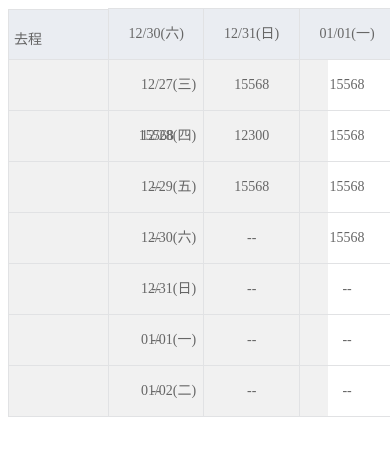
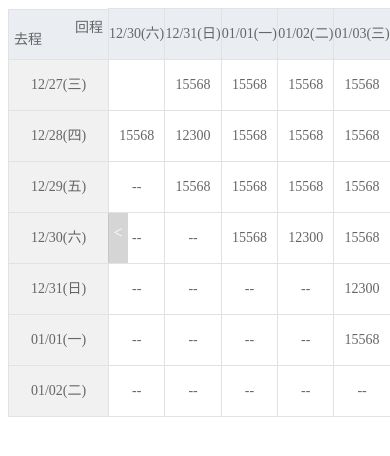
Before and after one commit to tommy19901015/LowPriceCalendarModule_React, a React (Create React App) app: page / in a window 390 px wide. Shown: the top 456 px of the page. Built offline with nearby package versions, Linux system fonts and the light colour scheme.

Commit message:
[modify] moblie css

```diff
--- a/src/Calendar.js
+++ b/src/Calendar.js
@@ -12,7 +12,8 @@ class Calendar extends React.Component {
         jsonUrl:'ticketInfo.json',
         data:[],
         moveDirection:'right',
-        moveGrid:3
+        moveGrid:3,
+        currClass:''
     }
     componentDidMount = () => {
         this.getJsonData()
@@ -86,11 +87,14 @@ class Calendar extends React.Component {
     handleCalendarGet = val => {
         this.setState({ position: val });
     };
-    clickMoveBtn = (e) => {
-        const direction = e.currentTarget.className.split("btn ")[1];
-        this.setState({ moveDirection: direction });
-        console.log(direction)
-    }
+    onPrevClick = () => {
+        // console.log("onPrevClick");
+        this.setState({ currClass: "" });
+      };
+    onNextClick = () => {
+        // console.log("onNextClick");
+        this.setState({ currClass: "transform" });
+    };
     render() {
         return (
             <div className="main_container">
@@ -99,7 +103,7 @@ class Calendar extends React.Component {
                         {this.renderLeftBlock()}
                     </div>
                 </div>
-                <div className="right_block">
+                <div className={"right_block " + this.state.currClass}>
                 <div className="div_table">
                     <div className="div_tr">
                         {this.renderRightHrader()}
@@ -112,8 +116,13 @@ class Calendar extends React.Component {
                         moveGrid={this.state.moveGrid}
                         position={this.state.position ? this.state.position : ""}
                         handleRowVal={this.handleCalendarGet}
+                        // currStyle={this.state.currClass}
                     />)}
                 </div>
+                </div>
+                <div className="btn_container">
+                     <div className="btn left" onClick={this.onPrevClick}>{'<'}</div>
+                     <div className="btn right"onClick={this.onNextClick} >{'>'}</div>
                 </div>
             </div>
             // <div className="div_table">
--- a/src/Row.js
+++ b/src/Row.js
@@ -17,7 +17,6 @@ class Row extends Component {
     // console.log(this.props.data.detail)
     return (
       <div className="div_tr">
-        {/* <div className="div_td goDate">{this.props.data.goDate}</div> */}
         {this.props.data.detail.map((obj,i) => (
           <Grid
             key={i}
--- a/src/css/calendar.css
+++ b/src/css/calendar.css
@@ -7,6 +7,7 @@ body {
 body .main_container {
   width: 768px;
   display: inline-block;
+  position: relative;
 }
 
 body .main_container .left_block {
@@ -55,7 +56,6 @@ body .main_container .left_block .div_table .div_tr .div_td.first_td .fristText:
 }
 
 body .main_container .right_block {
-  width: calc((100% - 100px));
   display: inline-block;
 }
 
@@ -89,18 +89,71 @@ body .main_container .right_block .div_table .div_tr .div_td.active {
   background-color: #f7f7f7;
 }
 
+body .main_container .btn_container {
+  display: none;
+}
+
 @media screen and (max-width: 769px) {
-  body .div_table {
-    width: 100%;
+  body .main_container {
     min-width: 320px;
   }
-  body .div_table .btn_container {
+  body .main_container .left_block {
+    width: 100px;
+    display: inline-block;
+  }
+  body .main_container .left_block .div_table {
+    display: table;
+    width: 100%;
+    border-top: 1px solid #e1e2e4;
+  }
+  body .main_container .left_block .div_table .div_tr {
+    display: table-row;
+    height: 50px;
+  }
+  body .main_container .left_block .div_table .div_tr .div_td {
+    display: table-cell;
+    border-left: 1px solid #e1e2e4;
+    border-bottom: 1px solid #e1e2e4;
+    color: #666;
+    text-align: center;
+    line-height: 50px;
+    cursor: pointer;
+  }
+  body .main_container .left_block .div_table .div_tr .div_td:first-child {
+    background: #f1f1f1;
+  }
+  body .main_container .left_block .div_table .div_tr .div_td.first_td {
+    padding: 5px;
+    background: #eaedf2;
+  }
+  body .main_container .left_block .div_table .div_tr .div_td.first_td .fristText {
+    height: 25px;
+    float: left;
+  }
+  body .main_container .left_block .div_table .div_tr .div_td.first_td .fristText:first-child {
+    line-height: 25px;
+    float: right;
+  }
+  body .main_container .right_block {
+    width: auto;
+  }
+  body .main_container .right_block .div_table {
+    min-width: 320px;
+  }
+  body .main_container .right_block .div_table .div_tr .div_td {
+    min-width: cale(100%/3);
+  }
+  body .main_container .right_block.transform {
+    -webkit-transform: translateX(-100%);
+            transform: translateX(-100%);
+  }
+  body .main_container .btn_container {
     display: block;
     position: absolute;
-    top: 50%;
+    top: 49.5%;
     width: 100%;
   }
-  body .div_table .btn_container .btn {
+  body .main_container .btn_container .btn {
     background-color: rgba(171, 171, 171, 0.5);
     width: 20px;
     height: 50px;
@@ -111,12 +164,12 @@ body .main_container .right_block .div_table .div_tr .div_td.active {
     line-height: 40px;
     text-align: center;
   }
-  body .div_table .btn_container .btn.right {
+  body .main_container .btn_container .btn.right {
     float: right;
   }
-  body .div_table .btn_container .btn.left {
+  body .main_container .btn_container .btn.left {
     position: absolute;
-    left: 113px;
+    left: 100px;
   }
 }
 /*# sourceMappingURL=calendar.css.map */
--- a/src/scss/calendar.scss
+++ b/src/scss/calendar.scss
@@ -5,11 +5,10 @@ body{
     .main_container{
         width: 768px;
         display: inline-block;
+        position: relative;
         .left_block{
             width: 100px;
             display: inline-block;
-            // display: inline-flex;
-            // float: left;
             // @import 'leftBlock';
             .div_table{
                 display: table;
@@ -46,9 +45,7 @@ body{
             }
         }
         .right_block{
-            width: calc((100% - 100px));
-            // display: inline-flex;
-            // float: right;
+            // width: calc((100% - 100px));
             // @import 'rightBlock';
             display: inline-block;
             .div_table{
@@ -77,53 +74,86 @@ body{
                 }
             }
         }
+        .btn_container{
+            display: none;
+        }
     }
-//     .div_table{
-//         display:table;
-//         border-top: 1px solid #e1e2e4;
-//         border-right: 1px solid #e1e2e4;
-//         width: 780px;
-//         overflow: hidden;
-//         .div_tr{
-//             display: table-row;
-//             height: 50px;
-//             &:first-child{
-//                 background: #eaedf2;
-//                 min-width: 102px;
-//             }
-//             .div_td{
-//                 display: table-cell;
-//                 border-left: 1px solid #e1e2e4;
-//                 border-bottom: 1px solid #e1e2e4;
-//                 color: #666;
-//                 text-align: center;
-//                 line-height: 50px;
-//                 cursor: pointer;
-//                 &.active{
-//                     background-color: #f7f7f7;
-//                 }
-//             }
-//         }
-//         .btn_container{
-//            display: none;
-//         }
-//     }
 }
 
 @media screen and (max-width: 769px) {
     body{
-        .div_table{
-            width: 100%;
+        .main_container{
             min-width: 320px;
-            // position: absolute;
-            // overflow: hidden;
-            // .div_tr{
-
-            // }
+            .left_block{
+                width: 100px;
+                display: inline-block;
+                // @import 'leftBlock';
+                .div_table{
+                    display: table;
+                    width: 100%;
+                    border-top: 1px solid #e1e2e4;
+                    .div_tr{
+                        display: table-row;
+                            height: 50px;
+                        .div_td{
+                            display: table-cell;
+                            border-left: 1px solid #e1e2e4;
+                            border-bottom: 1px solid #e1e2e4;
+                            color: #666;
+                            text-align: center;
+                            line-height: 50px;
+                            cursor: pointer;
+                            &:first-child{
+                                background: #f1f1f1;
+                            }
+                            &.first_td{
+                                padding: 5px;
+                                background: #eaedf2;
+                                .fristText{
+                                    height: 25px;
+                                    float: left;
+                                    &:first-child{
+                                        line-height: 25px;
+                                        float: right;
+                                    }
+                                }
+                            }
+                        }
+                    }
+                }
+            }
+            .right_block{
+                // width: 5000px;
+                // width: calc((100% - 100px));
+                // @import 'rightBlock';
+                width: auto;
+                .div_table{
+                    min-width: 320px;
+                    .div_tr{
+                        .div_td{
+                            min-width:cale(100%/3);
+                            // &:nth-child(-n + 3){
+                            //     background: antiquewhite;
+                            // }
+                            // &:nth-child(n + 4){
+                            //     display: none;
+                            //     // width: 0;
+                            //     transform: translateX(500%);
+                            //     background:red;
+                            // }
+                            // width: calc((100% - 100px)/3);
+                            // background: antiquewhite;
+                        }
+                    }
+                }
+                &.transform {
+                    transform: translateX(-100%);
+                }
+            }
             .btn_container{
                 display: block;
                 position: absolute;
-                top:50%;
+                top:49.5%;
                 width: 100%;
                 .btn{
                     background-color: hsla(0,0%,67%,.5);
@@ -140,10 +170,50 @@ body{
                     }
                     &.left{
                         position: absolute;
-                        left: 113px;
+                        left: 100px;
                     }
                 }
             }
         }
     }
 }
+
+
+
+// @media screen and (max-width: 769px) {
+//     body{
+//         .div_table{
+//             width: 100%;
+//             min-width: 320px;
+//             // position: absolute;
+//             // overflow: hidden;
+//             // .div_tr{
+
+//             // }
+//             .btn_container{
+//                 display: block;
+//                 position: absolute;
+//                 top:50%;
+//                 width: 100%;
+//                 .btn{
+//                     background-color: hsla(0,0%,67%,.5);
+//                     width: 20px;
+//                     height: 50px;
+//                     display: inline-block;
+//                     color: #FFF;
+//                     font-size: 16px;
+//                     cursor: pointer;
+//                     line-height: 40px;
+//                     text-align: center;
+//                     &.right{
+//                         float: right
+//                     }
+//                     &.left{
+//                         position: absolute;
+//                         left: 113px;
+//                     }
+//                 }
+//             }
+//         }
+//     }
+// }
```
Also changed, not shown: 1 other file (tests, documents, lock files or other folders).
